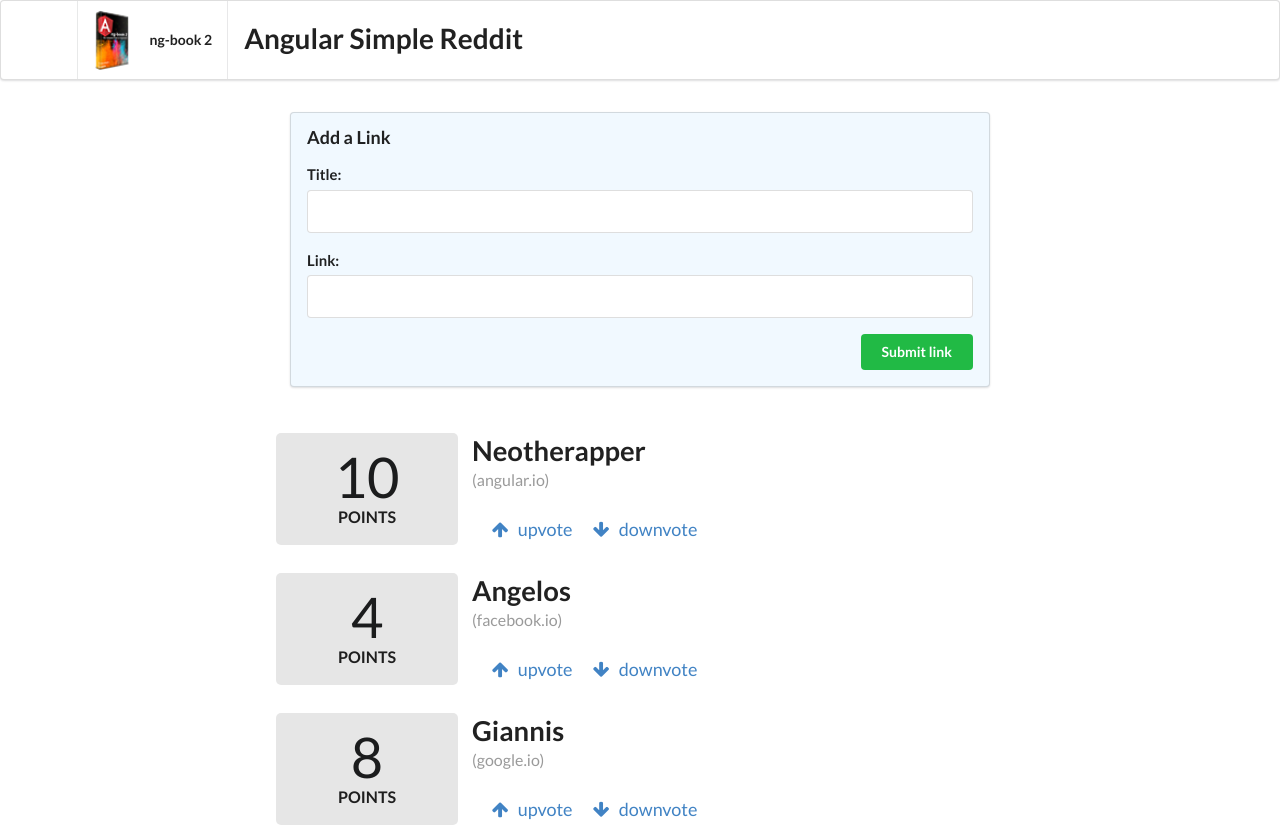
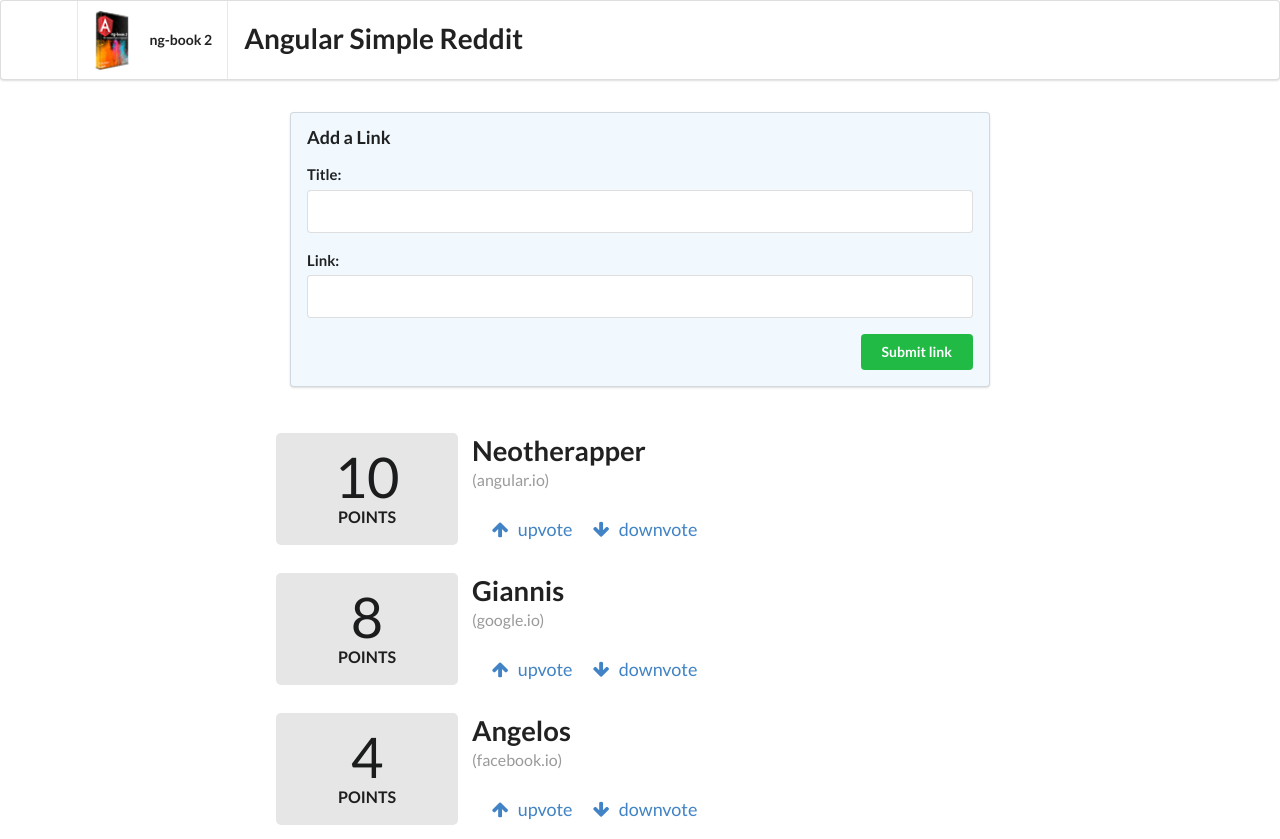
Before and after one commit to neotherapper/ng-book, an Angular app: page / in a window 1280 px wide. Built offline with nearby package versions, Linux system fonts and the light colour scheme.

Commit message:
angular-reddit: sorting articles by votes

```diff
--- a/src/app/app.component.html
+++ b/src/app/app.component.html
@@ -17,6 +17,6 @@
 </form>
 
 <div class="ui grid posts">
-  <app-article *ngFor="let article of articles" [article]="article">
+  <app-article *ngFor="let article of sortedArticles()" [article]="article">
   </app-article>
 </div>
--- a/src/app/app.component.ts
+++ b/src/app/app.component.ts
@@ -41,4 +41,10 @@ export class AppComponent {
     return false;
   }
 
+  sortedArticles(): Article[] {
+    return this.articles.sort( (a: Article, b: Article) => {
+      return b.votes - a.votes;
+    });
+  }
+
 }
```
